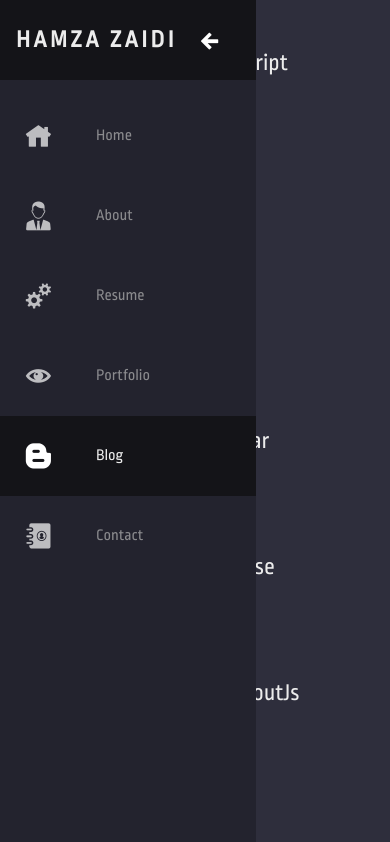
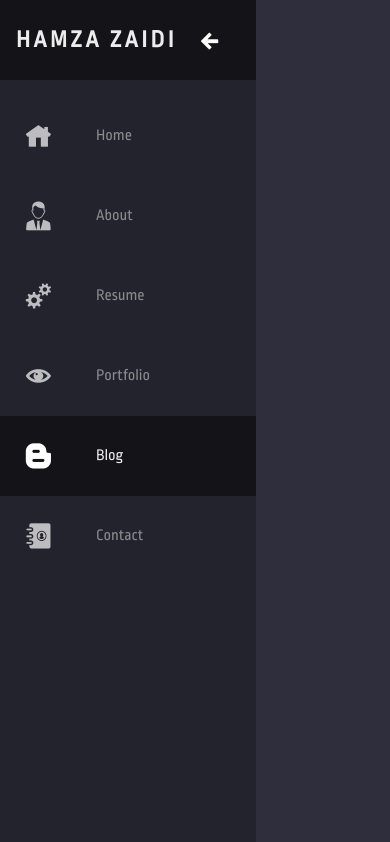
Before and after one commit to hamzazaidi/hamzadev, an Angular app: page /blog in a window 390 px wide. Shown: the top 842 px of the page. Built offline with nearby package versions, Linux system fonts and the light colour scheme.

Commit message:
remove the responsive media queries for now

```diff
--- a/src/app/components/skill/skill.component.scss
+++ b/src/app/components/skill/skill.component.scss
@@ -12,11 +12,11 @@
 }
 
 img {
-    height: 60px;
-    width: 60px;
+    height: 40px;
+    width: 40px;
     margin-right: 10px;
 }
 div {
-    font-size: 1.5rem;
+    font-size: 1rem;
     color: $text-secondary;
 }
--- a/src/app/components/skills/skills.component.html
+++ b/src/app/components/skills/skills.component.html
@@ -1,6 +1,6 @@
-<div class="container">
-    <div class="row">
-        <div class="col-sm-6 col-lg-3" *ngFor="let skill of skills">
+<div class="container-fluid no-gutters">
+    <div class="row no-gutters">
+        <div class="col-sm-6 col-lg-2" *ngFor="let skill of skills">
             <app-skill [skill]="skill"></app-skill>
         </div>
     </div>
--- a/src/app/containers/about/about.component.html
+++ b/src/app/containers/about/about.component.html
@@ -1,4 +1,4 @@
-<div class="main">
+<div class="container-fluid no-gutters main">
     <h1>About Me</h1>
     <div class="content">
         Experienced Engineer with a demonstrated history of working in the computer software industry. Skilled in
--- a/src/app/containers/about/about.component.scss
+++ b/src/app/containers/about/about.component.scss
@@ -1,36 +1,20 @@
 @import "../../scss/theme.scss";
 .main {
     display: flex;
-    justify-content: flex-start;
+    justify-content: center;
     align-items: center;
     flex-direction: column;
     height: 100vh;
-    width: 80%;
-    margin: auto;
     h1 {
         color: $text-primary;
-        font-size: 5rem;
+        font-size: 3rem;
         margin-bottom: 10px;
     }
     .content {
         color: $text-secondary;
         line-height: 3;
         font-size: 1.2rem;
-        background-color: var(--bg-primary);
-        border: 1px solid var(--bg-primary-dark);
         padding: 10px;
         border-radius: 10px;
     }
 }
-
-// @media only screen and (min-device-width: 375px) and (max-device-width: 667px) and (orientation: portrait) {
-//     .main {
-//         height: calc(100vh - 5rem);
-//         h1 {
-//             font-size: 3rem;
-//         }
-//         .content {
-//             font-size: 0.8rem;
-//         }
-//     }
-// }
--- a/src/styles.scss
+++ b/src/styles.scss
@@ -14,6 +14,17 @@ body {
   height: 100vh;
   main {
     margin-left: 5rem;
+  }
+}
+
+.no-gutters {
+  margin-right: 0;
+  margin-left: 0;
+
+  > .col,
+  > [class*="col-"] {
+    padding-right: 0;
+    padding-left: 0;
   }
 }
 
```
